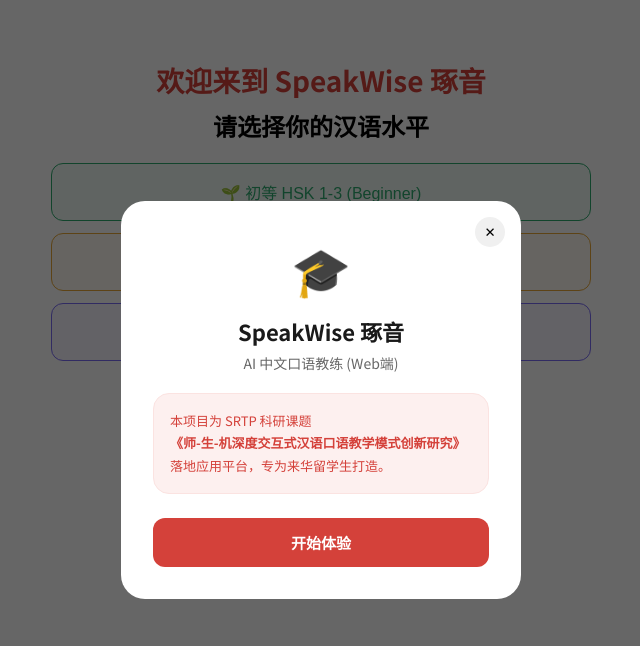
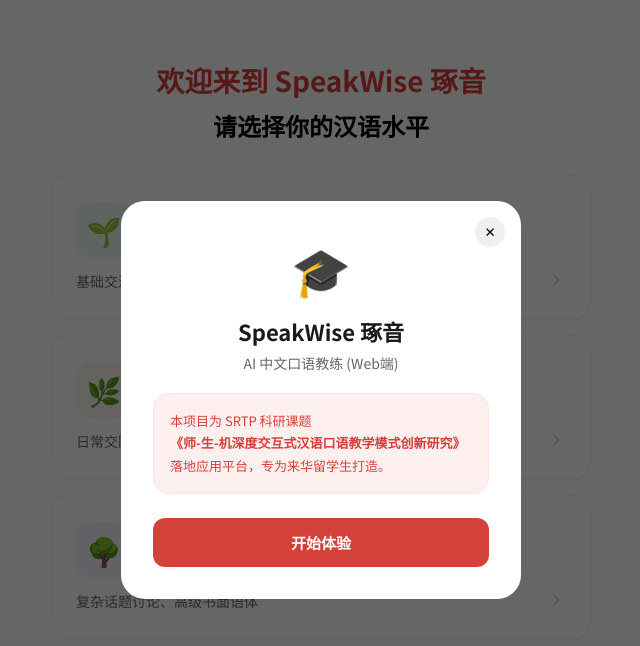
Before and after one commit to tracyedward158-cl/speakwise, a React (Vite) app: page / in a window 1280 px wide. Shown: the top 646 px of the page, without its empty margins (319-959 px from the left). Built offline with nearby package versions, Linux system fonts and the light colour scheme.

Commit message:
Update App.jsx

```diff
--- a/src/App.jsx
+++ b/src/App.jsx
@@ -679,11 +679,34 @@
    ═══════════════════════════════════════════ */
 
 function HSKSelect({onSelect}) {
-  return <PageWrap><div style={{padding: "60px 0", textAlign: 'center'}}>
-    <h1 style={{fontSize: 28, fontWeight: 700, color: "#D4413A", marginBottom: 8}}>欢迎来到 SpeakWise 琢音</h1>
-    <h2 style={{marginBottom: 20}}>请选择你的汉语水平</h2>
-    {HSK_LEVELS.map(l => <button key={l.id} onClick={()=>onSelect(l.id)} style={{display:"block", width:"100%", padding: 16, marginBottom: 12, borderRadius: 12, border:`1px solid ${l.color}`, background: l.color+"10", color: l.color, fontSize: 16, cursor: "pointer"}}>{l.emoji} {l.label} ({l.sub})</button>)}
-  </div></PageWrap>
+  const [hovered, setHovered] = useState(null);
+  return (
+    <PageWrap maxWidth={580}>
+      <div style={{padding: "60px 0", textAlign: 'center'}}>
+        <h1 style={{fontSize: 28, fontWeight: 700, color: "#D4413A", marginBottom: 8}}>欢迎来到 SpeakWise 琢音</h1>
+        <h2 style={{marginBottom: 32}}>请选择你的汉语水平</h2>
+        <div style={{display: "flex", flexDirection: "column", gap: 16, textAlign: "left"}}>
+          {HSK_LEVELS.map(l => (
+            <MenuItem
+              key={l.id}
+              item={{
+                id: l.id,
+                title: l.label,
+                titleEn: l.sub,
+                icon: l.emoji,
+                color: l.color,
+                bg: l.color + "15",
+                desc: l.desc
+              }}
+              onClick={() => onSelect(l.id)}
+              hovered={hovered}
+              onHover={setHovered}
+            />
+          ))}
+        </div>
+      </div>
+    </PageWrap>
+  );
 }
 
 function MainMenu({hskLevel, onChangeHSK, onNav, onOpenAbout}) {
```
